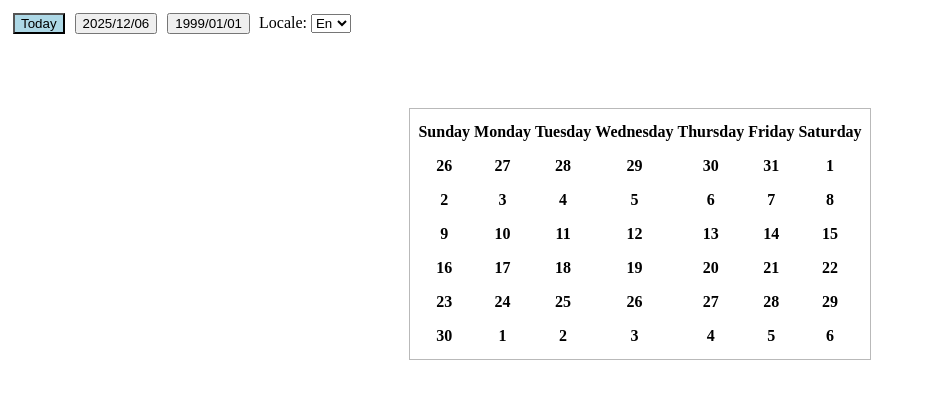
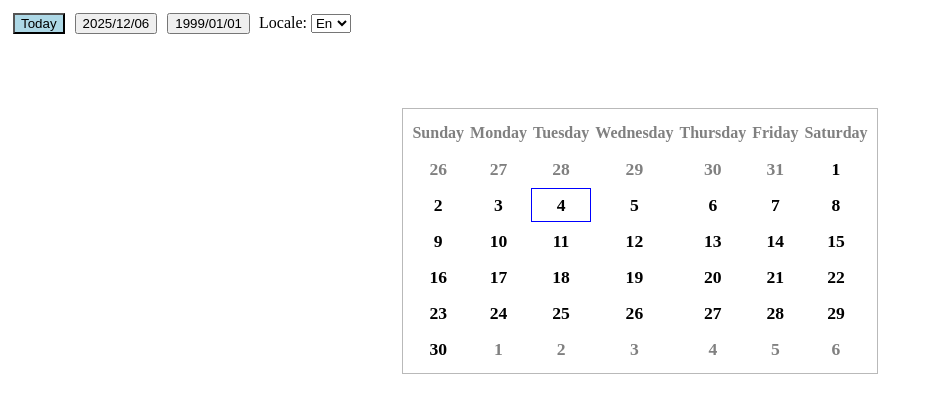
Before and after one commit to vfrc37/Calendar, a Vue app in the folder calendar/: page / in a window 1280 px wide. Shown: the top 412 px of the page, without its empty margins (0-928 px from the left). Built offline with nearby package versions, Linux system fonts and the light colour scheme; the HTML template or start-up script is replaced by a standard one.

Commit message:
feat(components): стили состояний для элементов календаря

```diff
--- a/calendar/src/components/Calendar/Calendar.vue
+++ b/calendar/src/components/Calendar/Calendar.vue
@@ -6,7 +6,7 @@
           <th v-for="label in calendar?.daysOrder" :key="label">{{ label }}</th>
         </tr>
         <tr v-for="week, i in calendar?.days" :key="i">
-          <th v-for="day, j in week" :key="j" @click="selectDate(day.day, day.month, day.year)">{{ day.day }}</th>
+          <th v-for="day, j in week" :key="j" :class="{ 'current-date': checkCurrentDay(day), 'current-month': checkCurrentMonth(day), date: true }" @click="selectDate(day.day, day.month, day.year)">{{ day.day }}</th>
         </tr>
       </tbody>
     </table>
@@ -16,6 +16,7 @@
 <script lang="ts">
 
 import { CalendarModel } from './CalendarModel';
+import type { TCalendarDate } from './types/Calendar';
 
 export default {
   name: 'CalendarWidget',
@@ -57,7 +58,16 @@ export default {
       if (!this.calendar) return;
       const selectedValue = `${year}-${month + 1}-${day}`;
       this.updateCalendar(selectedValue);
-    }
+    },
+    checkCurrentMonth(day: TCalendarDate) {
+      if (!this.selectedDate) return false;
+      return this.calendar?.currentMonth === day.month;
+    },
+    checkCurrentDay(day: TCalendarDate) {
+      if (!this.selectedDate) return false;
+      const selDate = new Date(this.selectedDate)
+      return selDate.getDate() === day.day && selDate.getMonth() === day.month && selDate.getFullYear() === day.year;
+    },
   },
   created() {
     // первая инициализация. если дата не передана, используется текущая дата
@@ -73,6 +83,10 @@ export default {
 </script>
 
 <style scoped lang="scss">
+
+  $color-active: blue;
+  $color-inactive: grey;
+
   .wrapper {
     border: 1px solid rgb(185, 185, 185);
     padding: 5px;
@@ -81,9 +95,23 @@ export default {
   th {
     width: 30px;
     height: 30px;
+    border: 1px solid transparent;
+
+    &.current-date {
+      border-color: $color-active;
+    }
 
     &.date {
       font-size: 1.1em;
+
+      &:hover {
+        border-color: $color-active;
+        cursor: pointer;
+      }
+    }
+
+    &:not(.current-month) {
+      color: $color-inactive;
     }
   }
 </style>
```
